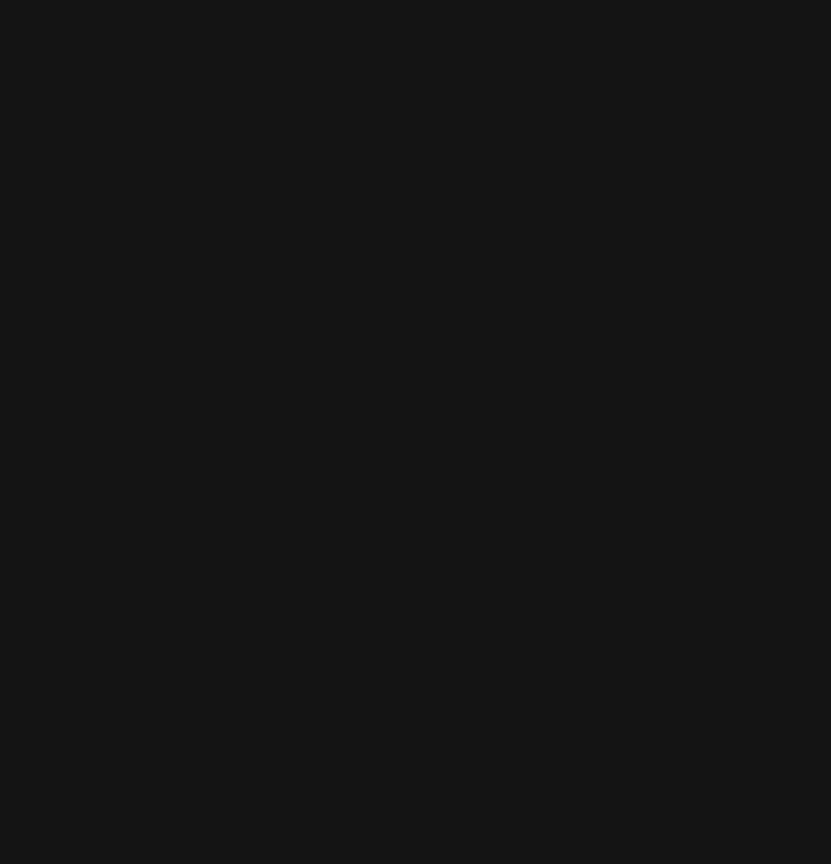
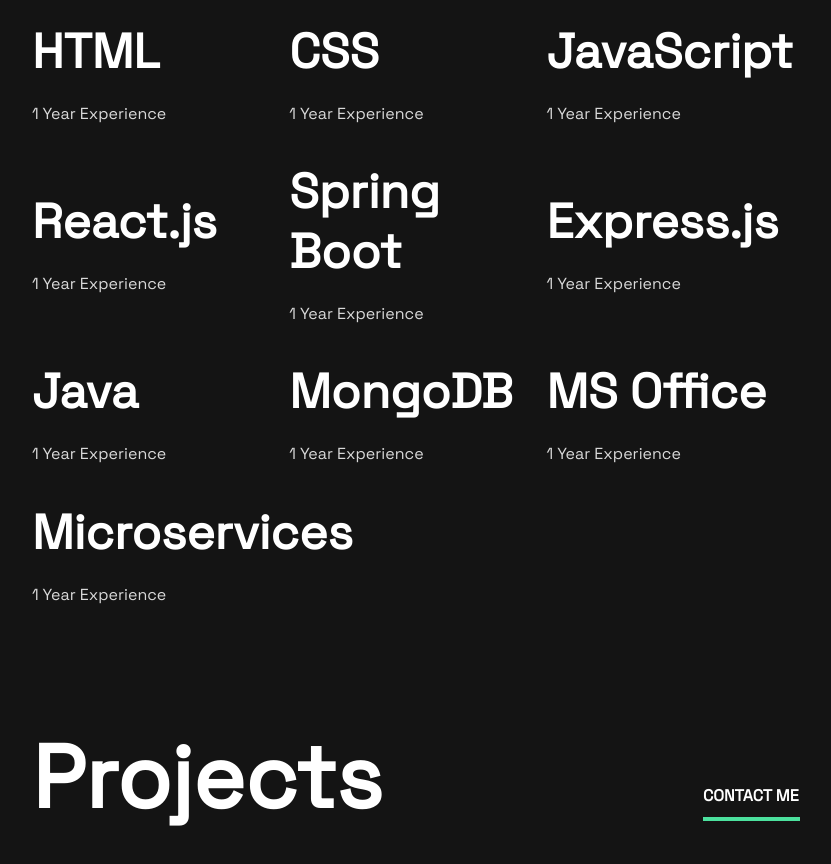
Before and after one commit to saadrashid304/portfolio, a React (Create React App) app: page / in a window 1280 px wide. Shown: the part 780-1644 px from the top of the page, without its empty margins (224-1055 px from the left). Before the commit the page ends 800 px from the top, so only its background shows below. Built offline with nearby package versions, Linux system fonts and the light colour scheme.

Commit message:
Published

```diff
--- a/src/App.js
+++ b/src/App.js
@@ -1,6 +1,8 @@
 import styles from "./App.module.css";
 import NameAndIcons from "./components/NameAndIcons/NameAndIcons";
 import Introduction from "./components/Introduction/Introduction";
+import TechnicalSkills from "./components/TechnicalSkills/TechnicalSkills";
+import TechnicalProjects from "./components/TechnicalProjects/TechnicalProjects";
 import rings from "./assets/pattern-rings.svg";
 
 const App = () => {
@@ -11,6 +13,8 @@
         <NameAndIcons />
         <Introduction />
         <hr className={styles.horizontal_line} />
+        <TechnicalSkills />
+        <TechnicalProjects />
       </div>
     </div>
   );
--- a/src/App.module.css
+++ b/src/App.module.css
@@ -8,7 +8,7 @@
 }
 
 .rings {
-  position: fixed;
+  position: absolute;
   left: 150px;
   top: 130px;
 }
--- /dev/null
+++ b/src/assets/data/userSkills.js
@@ -0,0 +1,55 @@
+const userSkills = [
+  {
+    id: 1,
+    name: "HTML",
+    experience: 1,
+  },
+  {
+    id: 2,
+    name: "CSS",
+    experience: 1,
+  },
+  {
+    id: 3,
+    name: "JavaScript",
+    experience: 1,
+  },
+  {
+    id: 4,
+    name: "React.js",
+    experience: 1,
+  },
+  {
+    id: 5,
+    name: "Spring Boot",
+    experience: 1,
+  },
+  {
+    id: 6,
+    name: "Express.js",
+    experience: 1,
+  },
+  {
+    id: 7,
+    name: "Java",
+    experience: 1,
+  },
+
+  {
+    id: 8,
+    name: "MongoDB",
+    experience: 1,
+  },
+  {
+    id: 9,
+    name: "MS Office",
+    experience: 1,
+  },
+  {
+    id: 10,
+    name: "Microservices",
+    experience: 1,
+  },
+];
+
+export { userSkills };
--- a/src/components/Introduction/Introduction.module.css
+++ b/src/components/Introduction/Introduction.module.css
@@ -58,7 +58,7 @@
 }
 
 .circle_pic {
-    position: fixed;
+    position: absolute;
     left: 53.5vw;
     top: 59vh;
 }
--- /dev/null
+++ b/src/components/TechnicalProjects/TechnicalProjects.jsx
@@ -0,0 +1,14 @@
+import styles from "./TechnicalProjects.module.css";
+
+const TechnicalProjects = () => {
+  return (
+    <div className={styles.projects_main_container}>
+      <div className={styles.projects_header}>
+        <h1>Projects</h1>
+        <p className={styles.projects_contact_btn}>CONTACT ME</p>
+      </div>
+    </div>
+  );
+};
+
+export default TechnicalProjects;
--- /dev/null
+++ b/src/components/TechnicalProjects/TechnicalProjects.module.css
@@ -0,0 +1,30 @@
+.projects_main_container {
+    margin-top: 8vh;
+}
+
+.projects_header {
+    display: flex;
+    justify-content: space-between;
+    align-items: center;
+}
+
+.projects_header h1 {
+    font-size: 88px;
+    font-weight: 700;
+    line-height: 88px;
+}
+
+.projects_contact_btn {
+    font-size: 16px;
+    font-weight: 700;
+    line-height: 26px;
+    padding-bottom: 1vh;
+    border-bottom: 4px solid #4CE19E;
+    width: 97px;
+    margin-top: 8vh;
+}
+
+.projects_contact_btn:hover {
+    color: #4CE19E;
+    cursor: pointer;
+}
--- /dev/null
+++ b/src/components/TechnicalSkills/TechnicalSkills.jsx
@@ -0,0 +1,22 @@
+import styles from "./TechnicalSkills.module.css";
+import { userSkills } from "../../assets/data/userSkills";
+
+const TechnicalSkills = () => {
+  return (
+    <div className={styles.skills_main_container}>
+      {userSkills.map((skill) => (
+        <div
+          key={Math.random()}
+          className={`${styles.skills_sub_container} ${skill.name === ""}`}
+        >
+          <h1>{skill.name}</h1>
+          <p>{`${skill.experience} Year${
+            skill.experience === 1 ? "" : "s"
+          } Experience`}</p>
+        </div>
+      ))}
+    </div>
+  );
+};
+
+export default TechnicalSkills;
--- /dev/null
+++ b/src/components/TechnicalSkills/TechnicalSkills.module.css
@@ -0,0 +1,23 @@
+.skills_main_container {
+    display: flex;
+    flex-wrap: wrap;
+    justify-content: space-between;
+    align-items: center;
+}
+
+.skills_sub_container {
+    width: 33%;
+}
+
+.skills_sub_container h1 {
+    font-size: 48px;
+    font-weight: 700;
+    line-height: 60px;
+}
+
+.skills_sub_container p {
+    font-size: 16px;
+    font-weight: 400;
+    line-height: 0px;
+    color: rgb(217, 217, 217);
+}
```
Also changed, not shown: src/assets/data/projects.js (added, +75 -0 lines), src/assets/data/projects.json (deleted, +0 -68 lines), src/assets/data/skills.json (deleted, +0 -32 lines).
